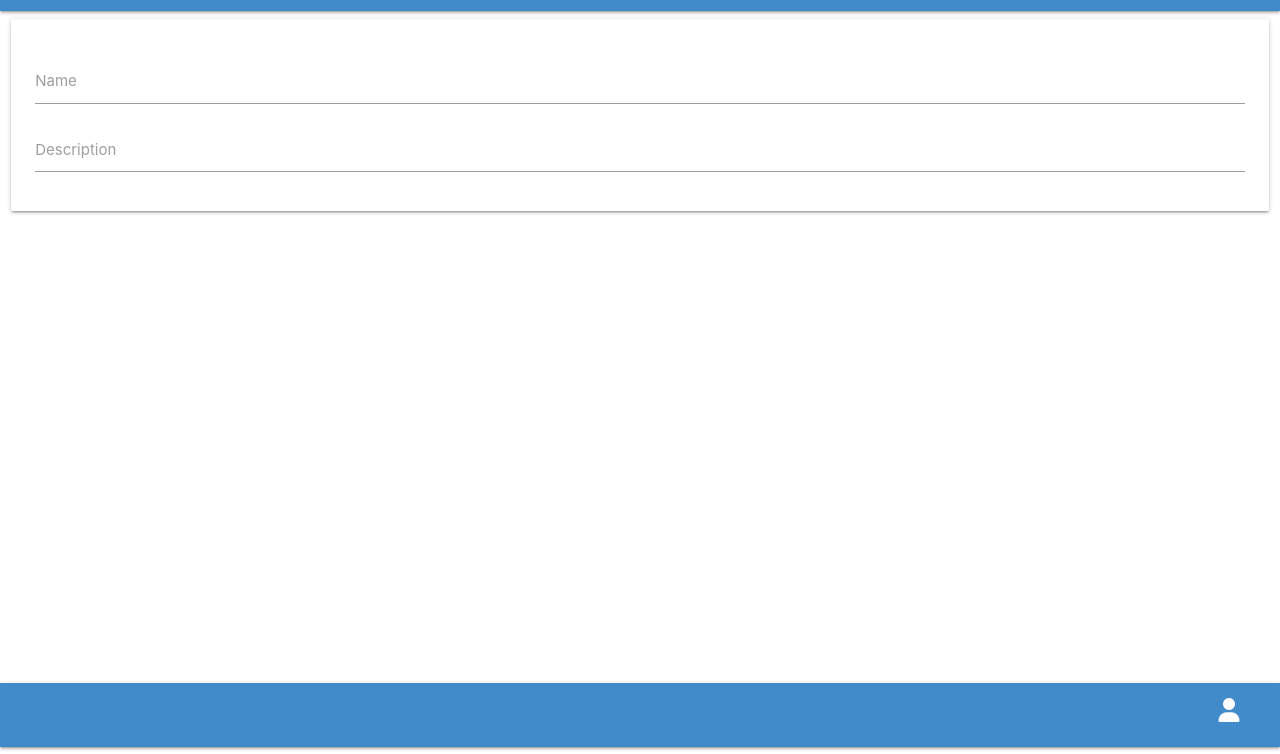
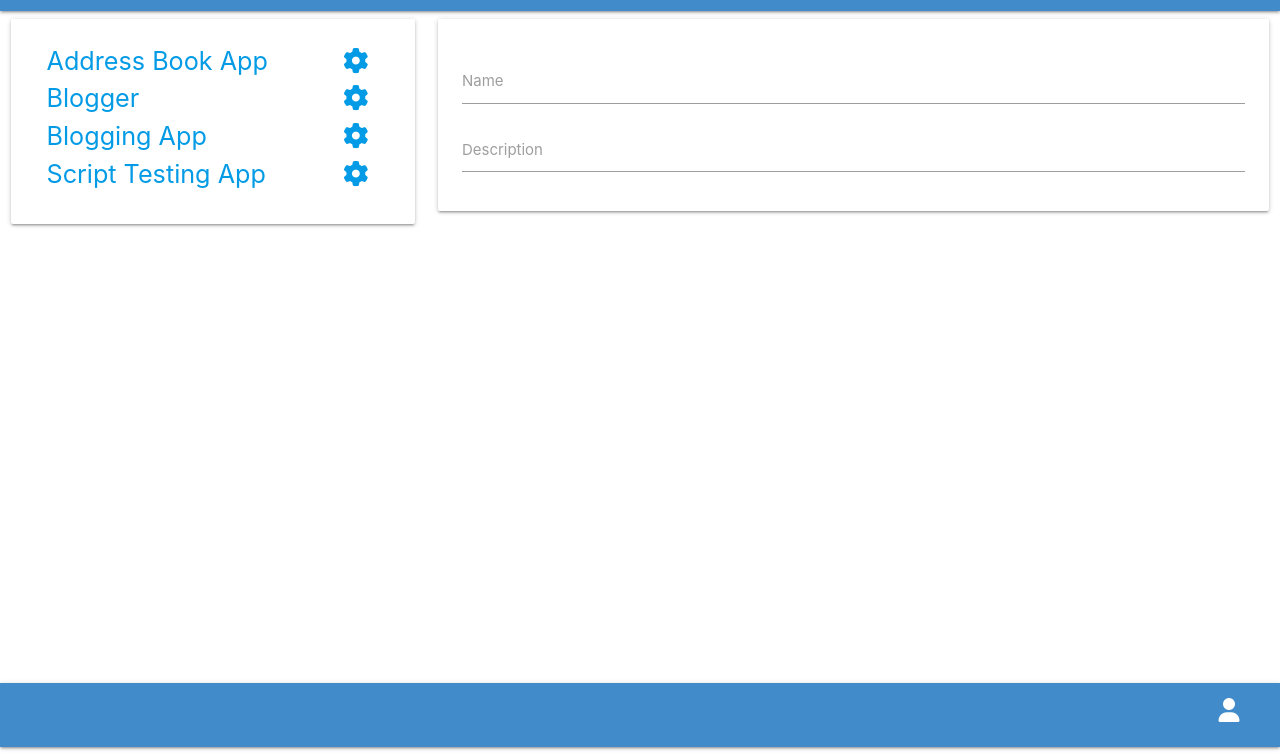
Before and after one commit to vis2992/rao-vishal-webdev, a website: page public/assignment/pages/website-new.html in a window 1280 px wide. Shown: the part 53-807 px from the top of the page. Drawn offline with nearby package versions, Linux system fonts and the light colour scheme.

Commit message:
added landscape mode for website

```diff
--- a/public/assignment/css/style.css
+++ b/public/assignment/css/style.css
@@ -35,8 +35,12 @@
     color: #777777 !important;
 }
 
+.inline-block-display {
+    display: inline-block !important;
+}
+
 .footer {
-    position: absolute;
+    position: fixed;
     right: 0;
     bottom: 0;
     left: 0;
--- a/public/assignment/pages/website-new.html
+++ b/public/assignment/pages/website-new.html
@@ -33,7 +33,42 @@
     <!--End of Header Navbar-->
     <!--Register Form-->
     <div class="row">
-        <div class="col s12 m12">
+        <div class="col m4 hide-on-small-only">
+            <div class="card">
+                <div class="card-content flow-text inline-block-display">
+
+                    <div class="col m10">
+                        <a href="page-list.html">Address Book App</a>
+                    </div>
+                    <div class="col m2">
+                        <a href="website-edit.html"><i class="fa fa-cog" aria-hidden="true"></i></a>
+                    </div>
+
+                    <div class="col m10">
+                        <a href="page-list.html">Blogger</a>
+                    </div>
+                    <div class="col m2">
+                        <a href="website-edit.html"><i class="fa fa-cog" aria-hidden="true"></i></a>
+                    </div>
+
+                    <div class="col m10">
+                        <a href="page-list.html">Blogging App</a>
+                    </div>
+                    <div class="col m2">
+                        <a href="website-edit.html"><i class="fa fa-cog" aria-hidden="true"></i></a>
+                    </div>
+
+                    <div class="col m10">
+                        <a href="page-list.html">Script Testing App</a>
+                    </div>
+                    <div class="col m2">
+                        <a href="website-edit.html"><i class="fa fa-cog" aria-hidden="true"></i></a>
+                    </div>
+
+                </div>
+            </div>
+        </div>
+        <div class="col s12 m8">
             <div class="card">
                 <div class="card-content">
                     <div class="input-field " style="display: block">
```
Also changed, not shown: public/assignment/pages/website-edit.html (+36 -1 lines).
